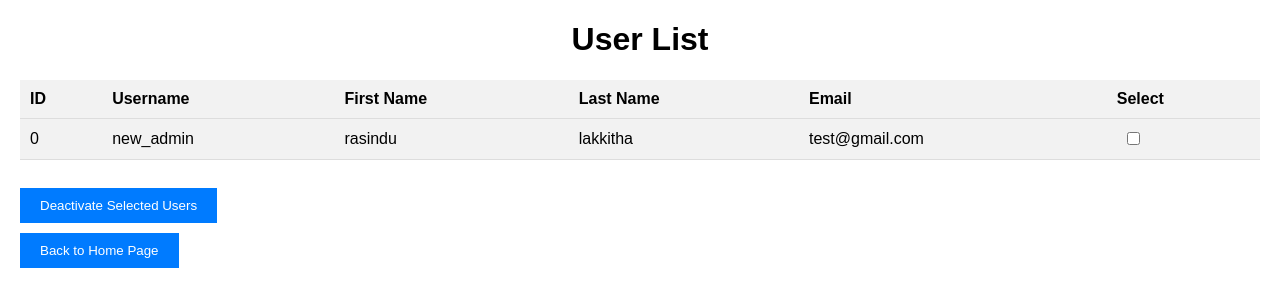
After one commit to rasinduL95/user_account_management_policy, a PHP site: page /Admin/deactivate.php in a window 1280 px wide. The commit adds this page. Shown: the top 307 px of the page. Run offline with PHP 8.4, Linux system fonts and the light colour scheme; data comes from the database, SQL or seed files in the repository; both versions use the stored data as it was after the commit.

Commit message:
Add files via upload

```diff
--- /dev/null
+++ b/Admin/css/styles.css
@@ -0,0 +1,62 @@
+body {
+    font-family: Arial, sans-serif;
+    margin: 20px;
+}
+
+h1 {
+    text-align: center;
+}
+
+table {
+    width: 100%;
+    border-collapse: collapse;
+}
+
+th, td {
+    padding: 10px;
+    text-align: left;
+    border-bottom: 1px solid #ddd;
+}
+
+th {
+    background-color: #f2f2f2;
+}
+
+tr:nth-child(even) {
+    background-color: #f2f2f2;
+}
+
+tr:hover {
+    background-color: #ddd;
+}
+
+input[type="checkbox"] {
+    margin-left: 10px;
+}
+
+input[type="submit"] {
+    display: block;
+    margin: 10px 0;
+    padding: 10px 20px;
+    background-color: #007BFF;
+    color: white;
+    border: none;
+    cursor: pointer;
+}
+
+input[type="submit"]:hover {
+    background-color: #0056b3;
+}
+.submit-button {
+    display: block;
+    margin: 10px 0;
+    padding: 10px 20px;
+    background-color: #007BFF;
+    color: white;
+    border: none;
+    cursor: pointer;
+}
+
+.submit-button:hover {
+    background-color: #0056b3;
+}
--- /dev/null
+++ b/Admin/deactivate.php
@@ -0,0 +1,78 @@
+<?php
+// Include config file
+include('../DB_Connection/db_connect.php');
+
+// Function to retrieve a list of users
+function getUsers()
+{
+    global $conn;
+    $sql = "SELECT id, username, f_name,l_name,email FROM users WHERE account_status='active'";
+    $result = $conn->query($sql);
+
+    if ($result->num_rows > 0) {
+        return $result->fetch_all(MYSQLI_ASSOC);
+    } else {
+        return array();
+    }
+}
+
+// Check if a user ID is provided via POST request to deactivate users
+if ($_SERVER['REQUEST_METHOD'] === 'POST') {
+    if (isset($_POST['deactivate'])) {
+        $selectedUsers = $_POST['deactivate'];
+
+        foreach ($selectedUsers as $userId) {
+            $userId = $conn->real_escape_string($userId);
+            $sql = "UPDATE users SET account_status = 'inactive' WHERE id = $userId";
+            $conn->query($sql);
+        }
+    }
+}
+
+$users = getUsers();
+
+$conn->close();
+?>
+
+<!DOCTYPE html>
+<html>
+
+<head>
+    <title>User Deactivation</title>
+    <link rel="stylesheet" type="text/css" href="./css/styles.css">
+</head>
+
+<body>
+    <h1>User List</h1>
+    <form method="post" action="">
+        <table>
+            <tr>
+                <th>ID</th>
+                <th>Username</th>
+                <th>First Name</th>
+                <th>Last Name</th>
+                <th>Email</th>
+                <th>Select</th>
+            </tr>
+            <?php foreach ($users as $user) : ?>
+                <tr>
+                    <td><?php echo $user['id']; ?></td>
+                    <td><?php echo $user['username']; ?></td>
+                    <td><?php echo $user['f_name']; ?></td>
+                    <td><?php echo $user['l_name']; ?></td>
+                    <td><?php echo $user['email']; ?></td>
+                    <td>
+                        <input type="checkbox" name="deactivate[]" value="<?php echo $user['id']; ?>">
+                    </td>
+                </tr>
+            <?php endforeach; ?>
+        </table>
+        <br>
+        <input type="submit" value="Deactivate Selected Users">
+    </form>
+    <form method="post" action="../Login/welcome.php">
+        <input type="submit" name="home" value="Back to Home Page" class="submit-button">
+    </form>
+</body>
+
+</html>
```
Also changed, not shown: Admin/generate_csv.php (added, +34 -0 lines), Admin/logs.php (added, +96 -0 lines), Login/login.php (+14 -5 lines), Login/welcome.php (+45 -6 lines), appdb.sql (+15 -6 lines).
